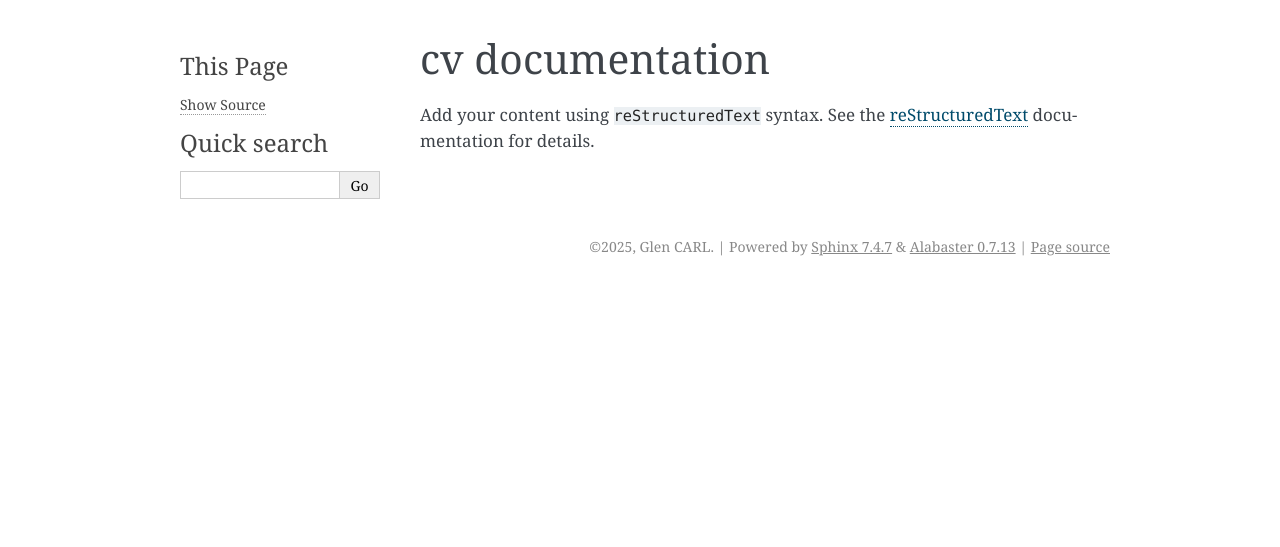
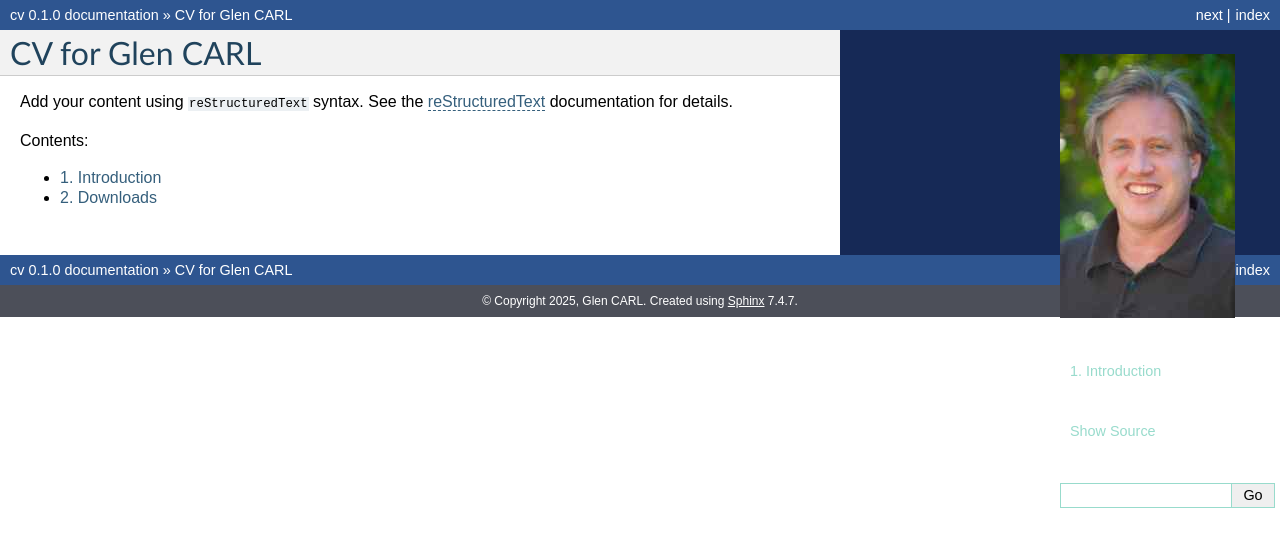
Before and after one commit to glencarl/cv, a Sphinx documentation site: the page built from docs/source/index.rst, in a window 1280 px wide. Shown: the top 547 px of the page. Built offline with Sphinx 7.4.7, drawn with Linux system fonts in a browser that asks for light colours.

Commit message:
glencarl/cv#1 sphinx classic setup

```diff
--- a/docs/source/conf.py
+++ b/docs/source/conf.py
@@ -2,6 +2,13 @@
 #
 # For the full list of built-in configuration values, see the documentation:
 # https://www.sphinx-doc.org/en/master/usage/configuration.html
+
+# The suffix(es) of source filenames.
+# You can specify multiple suffix as a list of string:
+source_suffix = ['.rst', '.md']
+
+# The master toctree document.
+master_doc = 'index'
 
 # -- Project information -----------------------------------------------------
 # https://www.sphinx-doc.org/en/master/usage/configuration.html#project-information
@@ -9,7 +16,11 @@
 project = 'cv'
 copyright = '2025, Glen CARL'
 author = 'Glen CARL'
+version = '0.1.0'
 release = '0.1.0'
+
+language = 'en'
+pygments_style = 'sphinx'
 
 # -- General configuration ---------------------------------------------------
 # https://www.sphinx-doc.org/en/master/usage/configuration.html#general-configuration
@@ -19,10 +30,42 @@ extensions = []
 templates_path = ['_templates']
 exclude_patterns = []
 
-
-
 # -- Options for HTML output -------------------------------------------------
 # https://www.sphinx-doc.org/en/master/usage/configuration.html#options-for-html-output
 
-html_theme = 'alabaster'
+html_theme = 'classic'
+
+# Theme options are theme-specific and customize the look and feel of a theme
+# further.  For a list of options available for each theme, see the
+# documentation.
+
+primary_color = '#162956'
+sec_blue_color = '#2E5590'
+sec_light_blue_color = '#6DA9CF'
+sec_gray_color = '#4C4F59'
+sec_yellow_color = '#FAB208'
+sec_code_color = '#E7E7E7'
+
+html_theme_options = {'rightsidebar': True,
+                      'stickysidebar': True,
+                      'collapsiblesidebar': False,
+                      'externalrefs': True,
+                      'footerbgcolor': sec_gray_color,
+                      'sidebarbgcolor': primary_color,
+                      'relbarbgcolor': sec_blue_color,
+                      'codebgcolor': sec_code_color,
+                     }
+
+# The name of an image file (relative to this directory) to place at the top
+# of the sidebar.
+html_logo = "_static/GlenCarlsm.jpg"
+
+# The name of an image file (relative to this directory) to use as a favicon of
+# the docs.  This file should be a Windows icon file (.ico) being 16x16 or 32x32
+# pixels large.
+html_favicon = "_static/0cogFav.ico"
+
+# Add any paths that contain custom static files (such as style sheets) here,
+# relative to this directory. They are copied after the builtin static files,
+# so a file named "default.css" will overwrite the builtin "default.css".
 html_static_path = ['_static']
--- a/docs/source/index.rst
+++ b/docs/source/index.rst
@@ -3,14 +3,17 @@
    You can adapt this file completely to your liking, but it should at least
    contain the root `toctree` directive.
 
-cv documentation
+CV for Glen CARL
 ================
 
 Add your content using ``reStructuredText`` syntax. See the
 `reStructuredText <https://www.sphinx-doc.org/en/master/usage/restructuredtext/index.html>`_
 documentation for details.
 
-
 .. toctree::
+   :numbered:
    :maxdepth: 2
    :caption: Contents:
+
+   introduction
+   downloads
```
Also changed, not shown: docs/source/downloads.rst (added, +17 -0 lines), docs/source/introduction.rst (added, +11 -0 lines), docs/source/_static/0cogFav.ico (added), docs/source/_static/0coglogo.png (added), docs/source/_static/GlenCarlsm.jpg (added).
